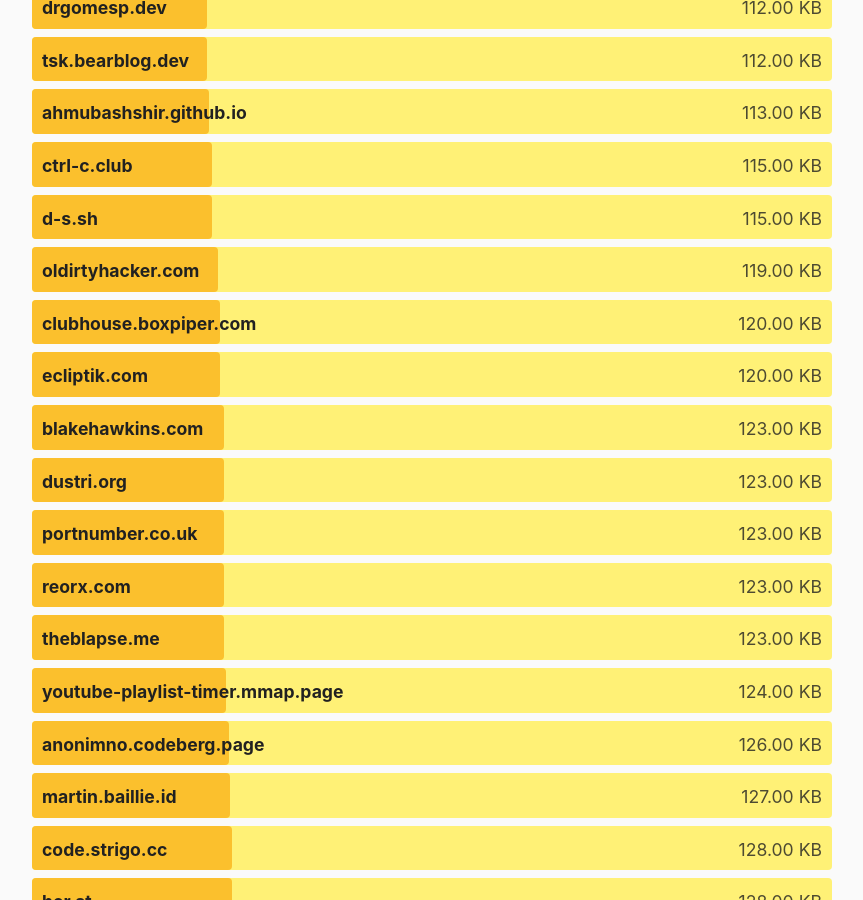
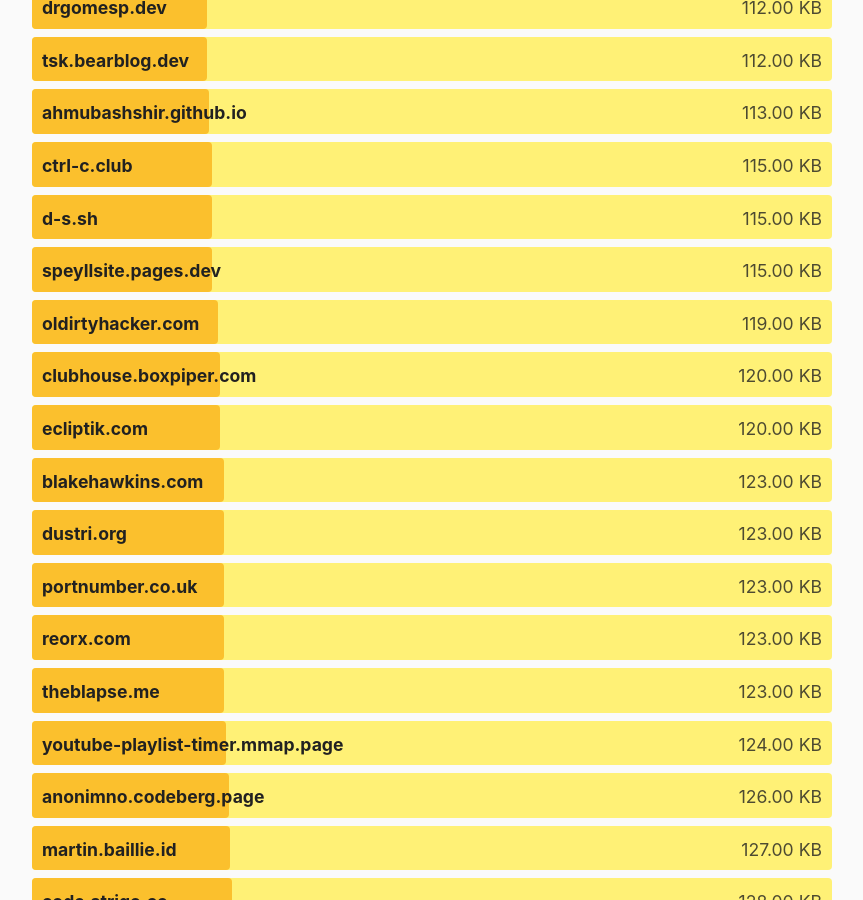
Before and after one commit to kevquirk/512kb.club, a Jekyll site: the page built from index.md, in a window 1280 px wide and 900 px high, scrolled down 22104 px. Shown: the whole window, without its empty margins (208-1071 px from the left). Built offline with Jekyll 4.4.1, drawn with Linux system fonts in a browser that asks for light colours.

Commit message:
Update sites.yml

```diff
--- a/_data/sites.yml
+++ b/_data/sites.yml
@@ -2707,6 +2707,11 @@
   size: 415
   last_checked: 2022-07-25
 
+- domain: speyllsite.pages.dev
+  url: https://speyllsite.pages.dev/
+  size: 115
+  last_checked: 2023-07-25
+
 - domain: spool-five.com
   url: https://spool-five.com/
   size: 6.6
```
